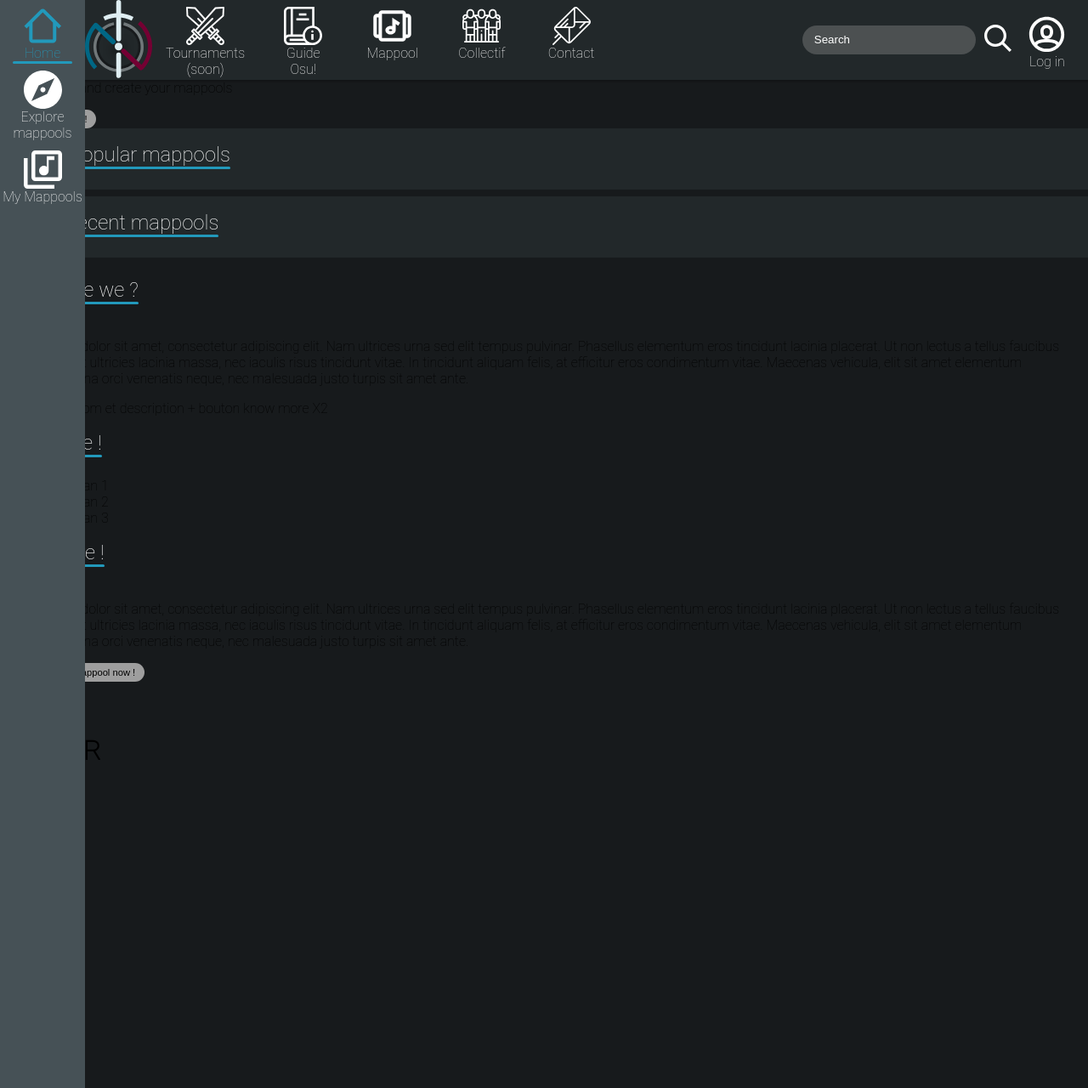
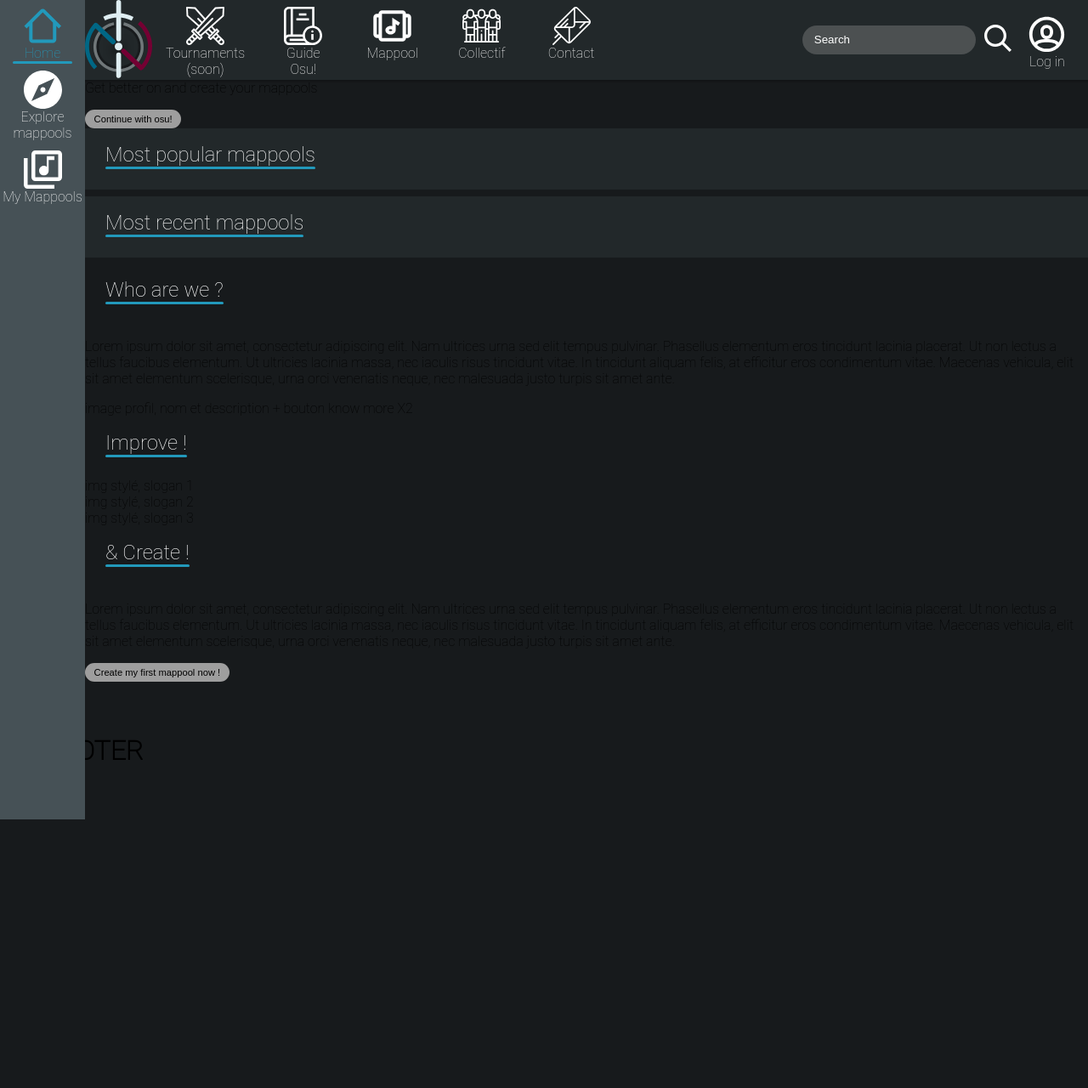
Before and after one commit to WolfaHH/Nathel-WebSite-Project, a PHP site: page / in a window 1280 px wide. Shown: the whole page at 85% size. After the commit the page ends 964 px from the top, so only its background shows below. Run offline with PHP 8.4, Linux system fonts and the light colour scheme; data that the repository does not hold is empty; style sheets or scripts are compiled from the project's sources; classes that the project's autoload settings leave out are loaded by file name; some libraries are stand-ins or nearby versions; grey boxes are pictures that could not be loaded.

Commit message:
update : new header wip v0.2

```diff
--- a/src/sass/layouts/header/_navbar.scss
+++ b/src/sass/layouts/header/_navbar.scss
@@ -17,7 +17,7 @@
 }
 
 .header-side{
-  position: absolute;
+  position: fixed;
   top: 0;
   left: 0;
   height: 100vw;
--- a/src/sass/pages/_default.scss
+++ b/src/sass/pages/_default.scss
@@ -1,4 +1,5 @@
 main{
+  margin-left: 50px;
   margin-top: 40px;
   margin-bottom: 62px;
 }
```
